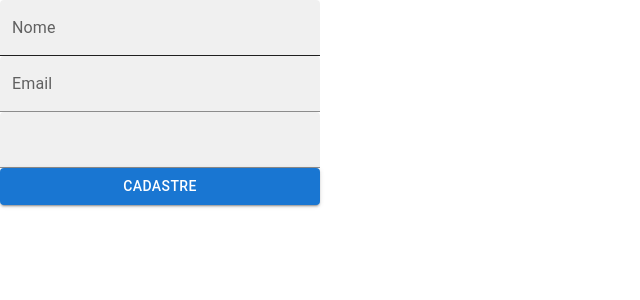
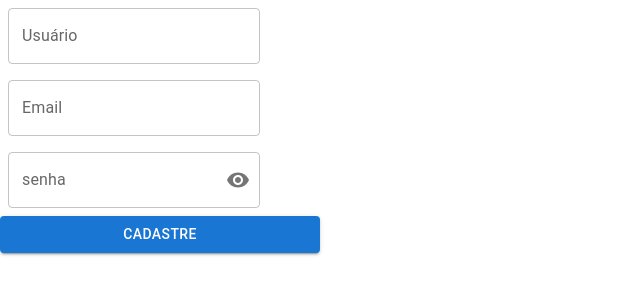
Before and after one commit to AndressaMac/Hackathon, a React (Vite) app: page /cadastro in a window 1280 px wide. Shown: the top 300 px of the page, without its empty margins (0-640 px from the left). Built offline with nearby package versions, Linux system fonts and the light colour scheme.

Commit message:
feat: pagina de cadastro

```diff
--- a/src/pages/Cadastro/index.tsx
+++ b/src/pages/Cadastro/index.tsx
@@ -1,31 +1,76 @@
-import TextField from '@mui/material/TextField/TextField'
-import './style.css'
-import FilledInput from '@mui/material/FilledInput/FilledInput'
-import InputAdornment from '@mui/material/InputAdornment/InputAdornment'
-import IconButton from '@mui/material/IconButton/IconButton'
-import React from 'react'
+import TextField from "@mui/material/TextField/TextField";
+import "./style.css";
+import React, { useState } from "react";
+import FilledInput from "@mui/material/FilledInput/FilledInput";
+import InputAdornment from "@mui/material/InputAdornment/InputAdornment";
+import IconButton from "@mui/material/IconButton/IconButton";
 // import Visibility from '@mui/icons-material/Visibility';
 // import VisibilityOff from '@mui/icons-material/VisibilityOff';
-import Button from '@mui/material/Button/Button'
+import Button from "@mui/material/Button/Button";
+import { Visibility, VisibilityOff } from "@mui/icons-material";
+import { FormControl, InputLabel, OutlinedInput } from "@mui/material";
 
+export default function Cadastro() {
+  const [senha, setSenha] = useState("");
+  const [usuario, setUsuario] = useState("");
+  const [email, setEmail] = useState("");
+  const [senhaValida, setSenhaValida] = useState(false);
 
-export default function Cadastro(){
-
-    const [showPassword, setShowPassword] = React.useState(false);
+  const [showPassword, setShowPassword] = useState(false);
 
   const handleClickShowPassword = () => setShowPassword((show) => !show);
 
-    const handleMouseDownPassword = (event: React.MouseEvent<HTMLButtonElement>) => {
+  const handleMouseDownPassword = (
+    event: React.MouseEvent<HTMLButtonElement>
+  ) => {
     event.preventDefault();
   };
 
-    return(
-      <div className='Conteiner'>
-      <TextField id="filled-basic" label="Nome" variant="filled" />
-      <TextField id="filled-basic" label="Email" variant="filled" />
-      <FilledInput
-            id="filled-adornment-password"
-            type={showPassword ? 'text' : 'password'}
+  const criarCadastro = () => {
+    if (senhaValida && senha && usuario) {
+      sessionStorage.setItem("cad_usuario", usuario);
+      console.log("valores", senha, usuario);
+
+      window.location.href = "/login";
+    }
+  };
+
+  const validarSenha = (value: string) => {
+    const senhaRegex = /^(?=.*[a-z]).{4,}$/;
+    if (senhaRegex.test(value)) {
+      setSenhaValida(true);
+    } else {
+      setSenhaValida(false);
+    }
+  };
+
+  return (
+    <div className="Conteiner">
+      <TextField
+        onChange={(e) => setUsuario(e.target.value)}
+        value={usuario}
+        label="Usuário"
+        id="filled-basic"
+        sx={{ m: 1, width: "25ch" }}
+      />
+      <TextField
+        id="filled-basic"
+        label="Email"
+        onChange={(e) => setEmail(e.target.value)}
+        value={email}
+        sx={{ m: 1, width: "25ch" }}
+      />
+      <FormControl sx={{ m: 1, width: "25ch" }} variant="outlined">
+        <InputLabel htmlFor="cadastro-senha">senha</InputLabel>
+        <OutlinedInput
+          onChange={(e) => {
+            setSenha(e.target.value);
+            validarSenha(e.target.value);
+          }}
+          value={senha}
+          label="senha"
+          id="cadastro-senha"
+          type={showPassword ? "text" : "password"}
           endAdornment={
             <InputAdornment position="end">
               <IconButton
@@ -34,15 +79,15 @@ export default function Cadastro(){
                 onMouseDown={handleMouseDownPassword}
                 edge="end"
               >
-                  {/* {showPassword ? <VisibilityOff /> : <Visibility />} */}
+                {showPassword ? <VisibilityOff /> : <Visibility />}
               </IconButton>
             </InputAdornment>
           }
         />
-           <Button variant="contained">Cadastre</Button>
-
-
-
+      </FormControl>
+      <Button onClick={criarCadastro} variant="contained">
+        Cadastre
+      </Button>
     </div>
-    )
+  );
 }
--- a/src/pages/Login/index.tsx
+++ b/src/pages/Login/index.tsx
@@ -19,6 +19,7 @@ export default function Login() {
 
   const [senha, setSenha] = useState("");
   const [usuario, setUsuario] = useState("");
+  const [senhaValida, setSenhaValida] = useState(true);
 
   const handleClickShowPassword = () => setShowPassword((show) => !show);
 
@@ -29,10 +30,20 @@ export default function Login() {
   };
 
   const fazerLogin = () => {
-    sessionStorage.setItem("cad_usuario", usuario);
-    console.log("valores", senha, usuario);
+    if (senhaValida && senha && usuario) {
+      sessionStorage.setItem("cad_usuario", usuario);
+      console.log("valores", senha, usuario);
 
-    window.location.href = "/feed";
+      window.location.href = "/feed";
+    }
+  };
+
+  const validarSenha = (value: string) => {
+    if (value.length >= 5) {
+      setSenhaValida(true);
+    } else {
+      setSenhaValida(false);
+    }
   };
 
   return (
@@ -51,11 +62,15 @@ export default function Login() {
         <FormControl sx={{ m: 1, width: "25ch" }} variant="outlined">
           <InputLabel htmlFor="outlined-adornment-password">senha</InputLabel>
           <OutlinedInput
-            onChange={(e) => setSenha(e.target.value)}
+            onChange={(e) => {
+              setSenha(e.target.value);
+              validarSenha(e.target.value);
+            }}
             value={senha}
             label="senha"
             id="outlined-adornment-password"
             type={showPassword ? "text" : "password"}
+            error={!senhaValida}
             endAdornment={
               <InputAdornment position="end">
                 <IconButton
```
Lines whose indentation alone changed are shown as unchanged.
